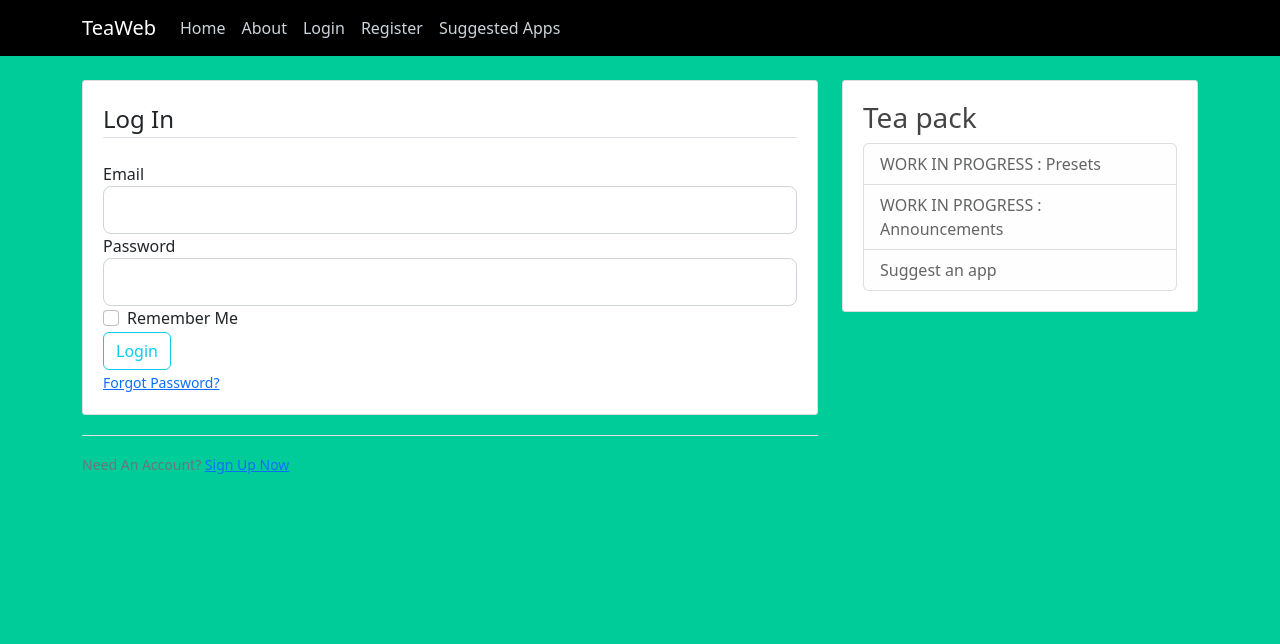
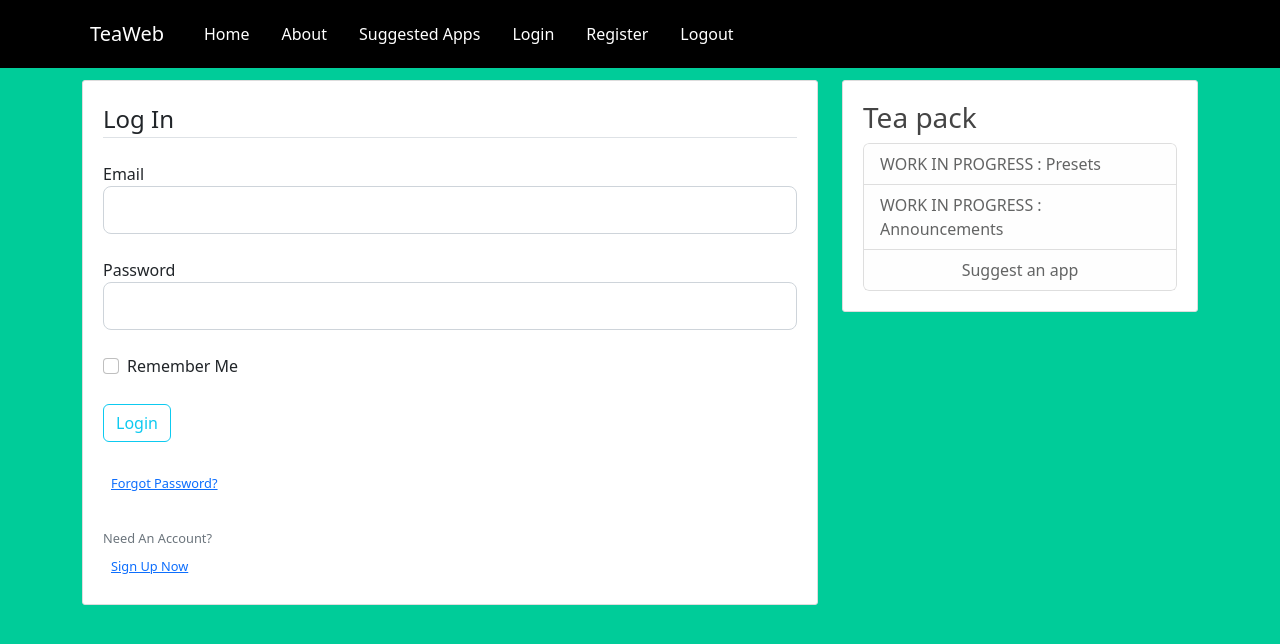
Before and after one commit to Eduard2609/TeaPython_ISW, a Flask app: page /login in a window 1280 px wide. Shown: the top 644 px of the page. Run offline with Flask 2, Linux system fonts and the light colour scheme; some libraries are stand-ins or nearby versions.

Commit message:
Login and Register added, and working , ramane Logout

```diff
--- a/hello/__init__.py
+++ b/hello/__init__.py
@@ -1,10 +1,14 @@
 from flask import Flask
 from flask_sqlalchemy import SQLAlchemy
+from flask_bcrypt import Bcrypt
+from flask_login import LoginManager
 
 
 app = Flask(__name__)
 app.config['SECRET_KEY'] = '5791628bb0b13ce0c676dfde280ba245'
 app.config['SQLALCHEMY_DATABASE_URI'] = 'sqlite:///TeaBase.db'
 db = SQLAlchemy(app)
+bcrypt = Bcrypt(app)
+login_manager = LoginManager(app)
 
 from  hello import routes
--- a/hello/login.py
+++ b/hello/login.py
@@ -1,6 +1,7 @@
 from flask_wtf import FlaskForm
 from wtforms import StringField, PasswordField, SubmitField, BooleanField
-from wtforms.validators import DataRequired, Length, Email, EqualTo
+from wtforms.validators import DataRequired, Length, Email, EqualTo, ValidationError
+from hello.models import User
 
 
 class RegistrationForm(FlaskForm):
@@ -12,6 +13,18 @@ class RegistrationForm(FlaskForm):
     confirm_password = PasswordField('Confirm Password',
                                      validators=[DataRequired(), EqualTo('password')])
     submit = SubmitField('Sign Up')
+
+    def validate_username(self, username):              # un fel de throw error
+
+        user = User.query.filter_by(username=username.data).first()
+        if user:
+            raise ValidationError('Username already used. Please choose another one.')
+
+    def validate_email(self, email):              # un fel de throw error
+
+        email = User.query.filter_by(email=email.data).first()
+        if email:
+            raise ValidationError('Email already used. Please choose another one.')
 
 class AdminForm(FlaskForm):
     name = StringField('App name',
@@ -26,8 +39,7 @@ class AdminForm(FlaskForm):
     submit = SubmitField('Submit')
 
 class LoginForm(FlaskForm):
-    email = StringField('Email',
-                        validators=[DataRequired(), Email()])
+    email = StringField('Email', validators=[DataRequired(), Email()])
     password = PasswordField('Password', validators=[DataRequired()])
     remember = BooleanField('Remember Me')
     submit = SubmitField('Login')
--- a/hello/routes.py
+++ b/hello/routes.py
@@ -1,9 +1,8 @@
 from flask import render_template, url_for, flash, redirect
-from hello import app
+from hello import app, db, bcrypt
 from hello.login import RegistrationForm, LoginForm, AdminForm, SuggestionForm
 from hello.models import User, Application, Suggestion
-
-
+from flask_login import login_user, current_user, logout_user, login_required
 
 aplicatie = [
     {
@@ -11,7 +10,7 @@ aplicatie = [
         'Application_Name': 'Google Drive',
         'Install_command': 'choco install google-drive-file-stream',
     },
-   {
+    {
         'Application_ID': '2',
         'Application_Name': ' Google Chrome',
         'Install_command': 'choco install googlechrome',
@@ -43,24 +42,29 @@ aplicatie = [
     }
 ]
 
+
 @app.route("/")
 @app.route("/home")
 def home():
     return render_template('home.html', aplicatie=aplicatie)
 
+
 @app.route("/about")
 def about():
     return render_template('about.html')
+
 
 @app.route("/admin")
 def admin():
     form = AdminForm()
     return render_template('admin.html', title='Admin', form=form)
 
+
 @app.route("/suggestion")
 def suggestion():
     form = SuggestionForm()
     return render_template('suggestion.html', title='Suggestion', form=form)
+
 
 @app.route("/suggestedapps")
 def suggestedapps():
@@ -69,20 +73,36 @@ def suggestedapps():
 
 @app.route("/register", methods=['GET', 'POST'])
 def register():
+    if current_user.is_authenticated:
+        return redirect(url_for('home'))
     form = RegistrationForm()
     if form.validate_on_submit():
-        flash(f'Account created for {form.username.data}!', 'success')
-        return redirect(url_for('home'))
+        hashed_password = bcrypt.generate_password_hash(form.password.data).decode('utf-8')
+        user = User(username=form.username.data, email=form.email.data, password=hashed_password)
+        db.session.add(user)
+        db.session.commit()
+        flash('Your account has been created! You are now able to log in', 'success')
+        return redirect(url_for('login'))
     return render_template('register.html', title='Register', form=form)
 
 
 @app.route("/login", methods=['GET', 'POST'])
 def login():
+    if current_user.is_authenticated:
+        return redirect(url_for('home'))
     form = LoginForm()
     if form.validate_on_submit():
-        if form.email.data == 'alexandru.momoi@student.unitbv.ro' and form.password.data == 'parola':
-            flash('You have been logged in!', 'success')
+        user = User.query.filter_by(email=form.email.data).first()
+        print(user)
+        if user and bcrypt.check_password_hash(user.password, form.password.data):
+            login_user(user, remember=form.remember.data)
             return redirect(url_for('home'))
         else:
-            flash('Login Unsuccessful. Please check username and password', 'danger')
+            flash('Login Unsuccessful. Please check email and password', 'danger')
     return render_template('login.html', title='Login', form=form)
+
+
+@app.route("/logout")
+def logout():
+    logout_user()
+    return redirect(url_for('home'))
--- a/hello/static/main.css
+++ b/hello/static/main.css
@@ -79,3 +79,38 @@ a.article-title:hover {
 .account-heading {
   font-size: 2.5rem;
 }
+
+small {
+  font-size: 0.8rem;
+  color: white;
+}
+
+a {
+  display: block;
+  padding: 8px;
+  background-color: rgba(221, 221, 221, 0);
+}
+
+ul {
+  list-style-type: none;
+  padding: 0;
+  margin: 0;
+  overflow: hidden;
+
+}
+
+li {
+  float: left;
+}
+
+li a {
+  display: block;
+  color: white;
+  text-align: center;
+  padding: 14px 16px;
+  text-decoration: none;
+}
+
+li a:hover {
+  background-color: #111;
+}
--- a/hello/templates/layout.html
+++ b/hello/templates/layout.html
@@ -28,17 +28,14 @@
             <span class="navbar-toggler-icon"></span>
           </button>
           <div class="collapse navbar-collapse" id="navbarToggle">
-            <div class="navbar-nav mr-auto">
-              <a class="nav-item nav-link" href="{{ url_for('home') }}">Home</a>
-              <a class="nav-item nav-link" href="{{ url_for('about') }}">About</a>
-            </div>
-            <!-- Navbar Right Side -->
-            <div class="navbar-nav">
-
-              <a class="nav-item nav-link" href="{{ url_for('login') }}">Login</a>
-              <a class="nav-item nav-link" href="{{ url_for('register') }}">Register</a>
-                <a class="nav-item nav-link" href="{{ url_for('suggestedapps') }}">Suggested Apps</a>
-            </div>
+            <ul>
+                <li><a  href="{{ url_for('home') }}">Home</a></li>
+                <li><a  href="{{ url_for('about') }}">About</a></li>
+                <li> <a  href="{{ url_for('suggestedapps') }}">Suggested Apps</a></li>
+                <li><a class="active" href="{{ url_for('login') }}">Login</a></li>
+                <li><a class="active" href="{{ url_for('register') }}">Register</a></li>
+                <li style="float:right"> <a class="active"  href="{{ url_for('logout') }}">Logout</a></li>
+            </ul>
           </div>
         </div>
       </nav>
--- a/hello/templates/login.html
+++ b/hello/templates/login.html
@@ -14,10 +14,12 @@
                                 <span>{{ error }}</span>
                             {% endfor %}
                         </div>
+                        <br>
                     {% else %}
                         {{ form.email(class="form-control form-control-lg") }}
                     {% endif %}
                 </div>
+            <br>
                 <div class="form-group">
                     {{ form.password.label(class="form-control-label") }}
                     {% if form.password.errors %}
@@ -31,22 +33,25 @@
                         {{ form.password(class="form-control form-control-lg") }}
                     {% endif %}
                 </div>
+            <br>
                 <div class="form-check">
                     {{ form.remember(class="form-check-input") }}
                     {{ form.remember.label(class="form-check-label") }}
                 </div>
+            <br>
             </fieldset>
             <div class="form-group">
                 {{ form.submit(class="btn btn-outline-info") }}
             </div>
+        <br>
             <small class="text-muted ml-2">
                 <a href="#">Forgot Password?</a>
             </small>
-        </form>
-    </div>
-    <div class="border-top pt-3">
+        <br>
         <small class="text-muted">
             Need An Account? <a class="ml-2" href="{{ url_for('register') }}">Sign Up Now</a>
         </small>
+        </form>
     </div>
+
 {% endblock content %}
--- a/hello/templates/register.html
+++ b/hello/templates/register.html
@@ -59,6 +59,7 @@
                     {% endif %}
                 </div>
             </fieldset>
+        <br>
             <div class="form-group">
                 {{ form.submit(class="btn btn-outline-info") }}
             </div>
```
Also changed, not shown: hello/models.py (+18 -5 lines), hello/TeaBase.db.
